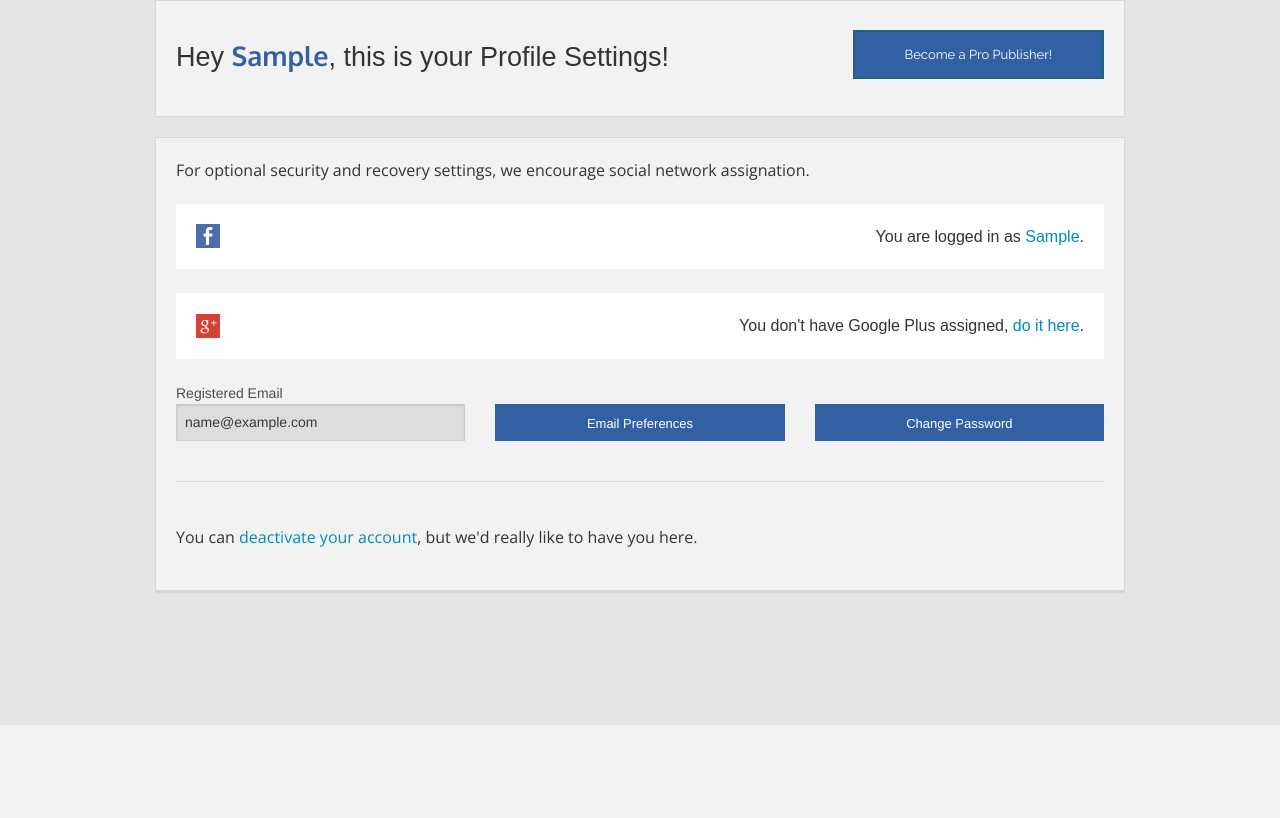
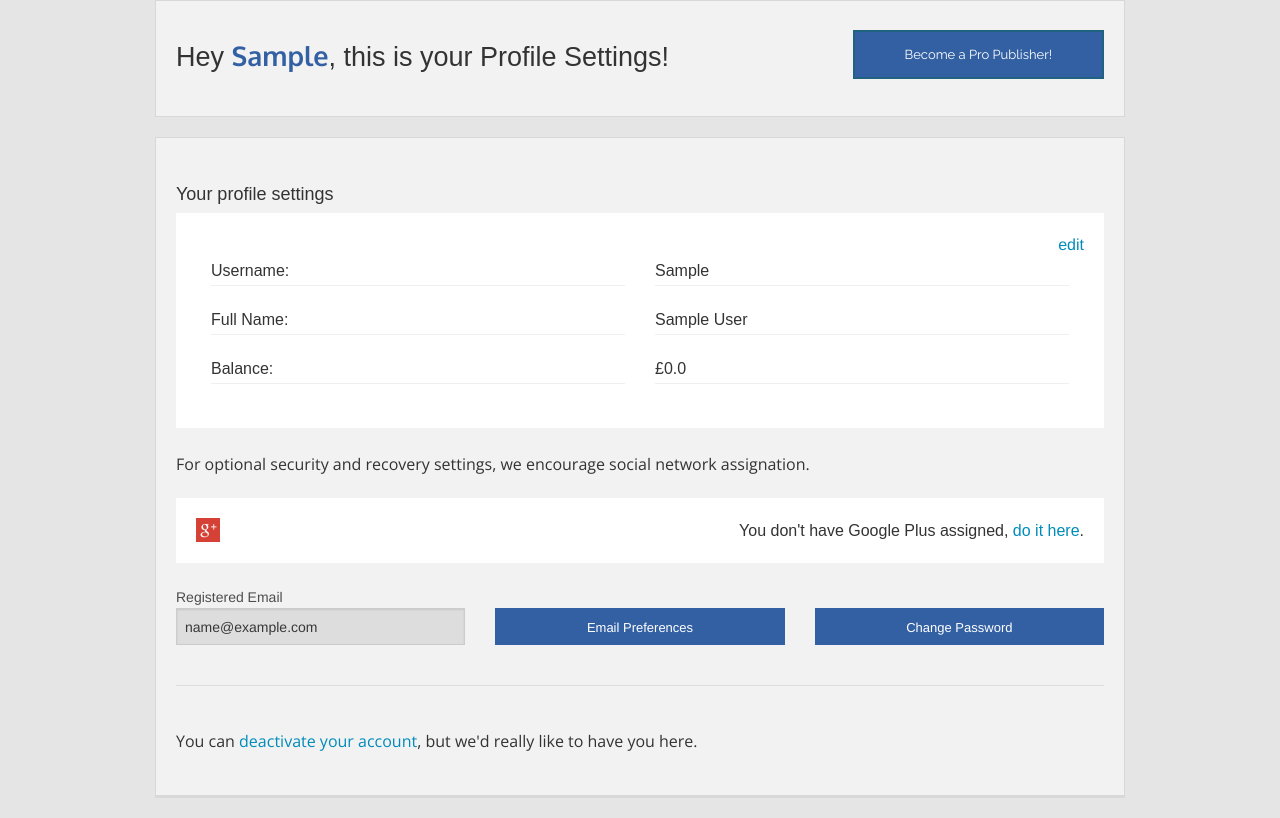
Before and after one commit to JamesJGarner/Survey, a Django app: page /profile/ in a window 1280 px wide. Shown: the part 75-893 px from the top of the page. Before the commit the page ends 800 px from the top, so only its background shows below. Run offline with Django 3.2, Linux system fonts and the light colour scheme; the visitor is signed in with stand-in values (Sample User, id 1); data that the repository does not hold is empty.

Commit message:
Added more to profile

```diff
--- a/pluginservice/apps/polls/static/css/default.css
+++ b/pluginservice/apps/polls/static/css/default.css
@@ -1241,3 +1241,8 @@ ul.pagination li.current a, ul.pagination li.current button {
     opacity: 1;
   }
 }
+
+.profilemain p {
+      border-bottom: 1px solid rgba(221, 221, 221, 0.46);
+    line-height: 28px;
+}
--- a/pluginservice/templates/site/profile.html
+++ b/pluginservice/templates/site/profile.html
@@ -64,21 +64,31 @@
 		</div>
         </div>
     </div>
+
+
     <div class="large-12 columns">
         <div class="panel clearfix">
-
-            <p>For optional security and recovery settings, we encourage social network assignation.</p>
-            <div class="whitebackground clearfix">
-                <div class="left">
-                    <img class="logo" src="/static/img/home/icons/facebook_profile.png"/>
-                </div>
-
-                <div class="right">
-                    <p>You are logged in as <a href="#">{{ user.username|title  }}</a>.</p>
-                </div>
+        <br>
+           <h5>Your profile settings</h5>
+            <div class="whitebackground clearfix profilemain">
+             <a href="#" class="right">edit</a>
+             <br>
+            <div class="large-6 columns">
+                <p>Username:</p>
+                <p>Full Name:</p>
+                <p>Balance:</p>
+            </div>
+            <div class="large-6 columns">
+                <p>{{ user.username|title }}</p>
+                <p>{{ user.first_name }} {{ user.last_name }}</p>
+                <p>£{{ user.userprofile.balance }}</p>
+                <br>
+            </div>
             </div>
             <br/>
+             <p>For optional security and recovery settings, we encourage social network assignation.</p>
             <div class="whitebackground clearfix">
+
                 <div class="left">
                     <img class="logo" src="/static/img/home/icons/google_profile.png"/>
                 </div>
```
